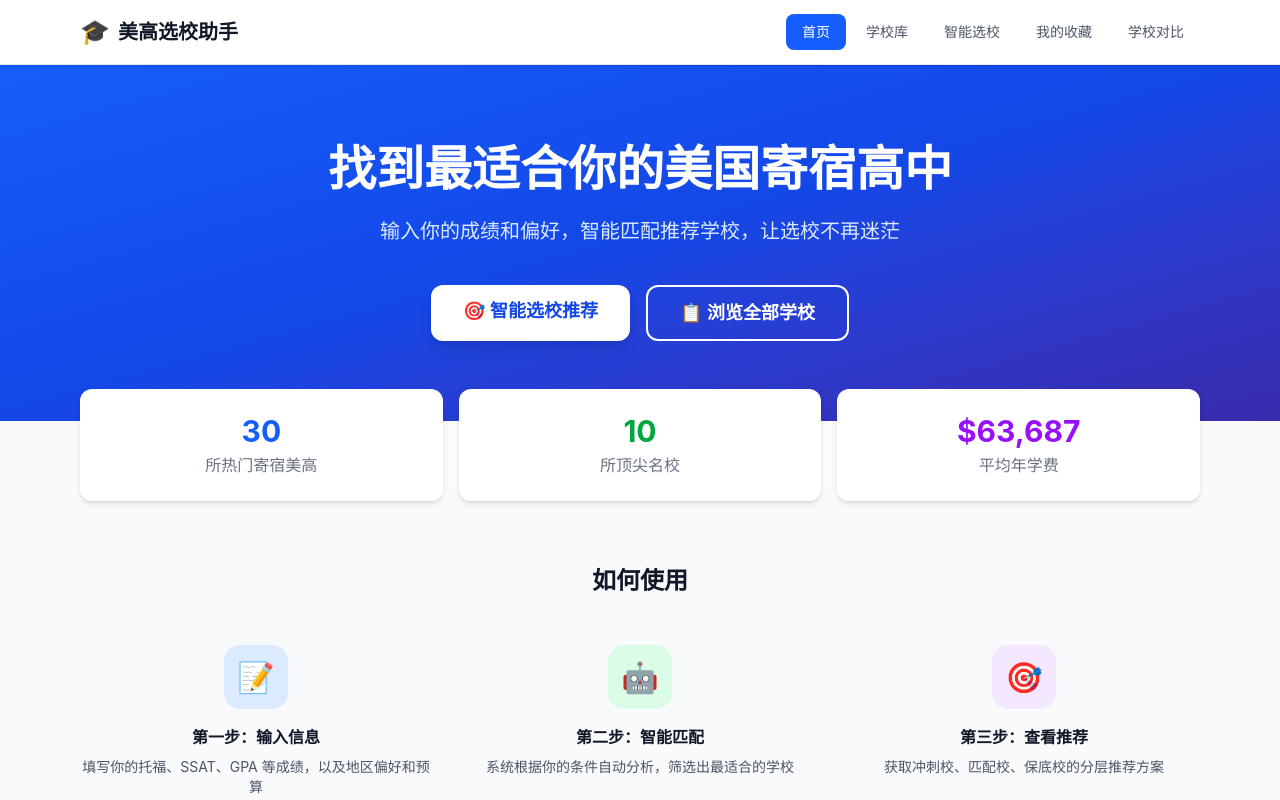
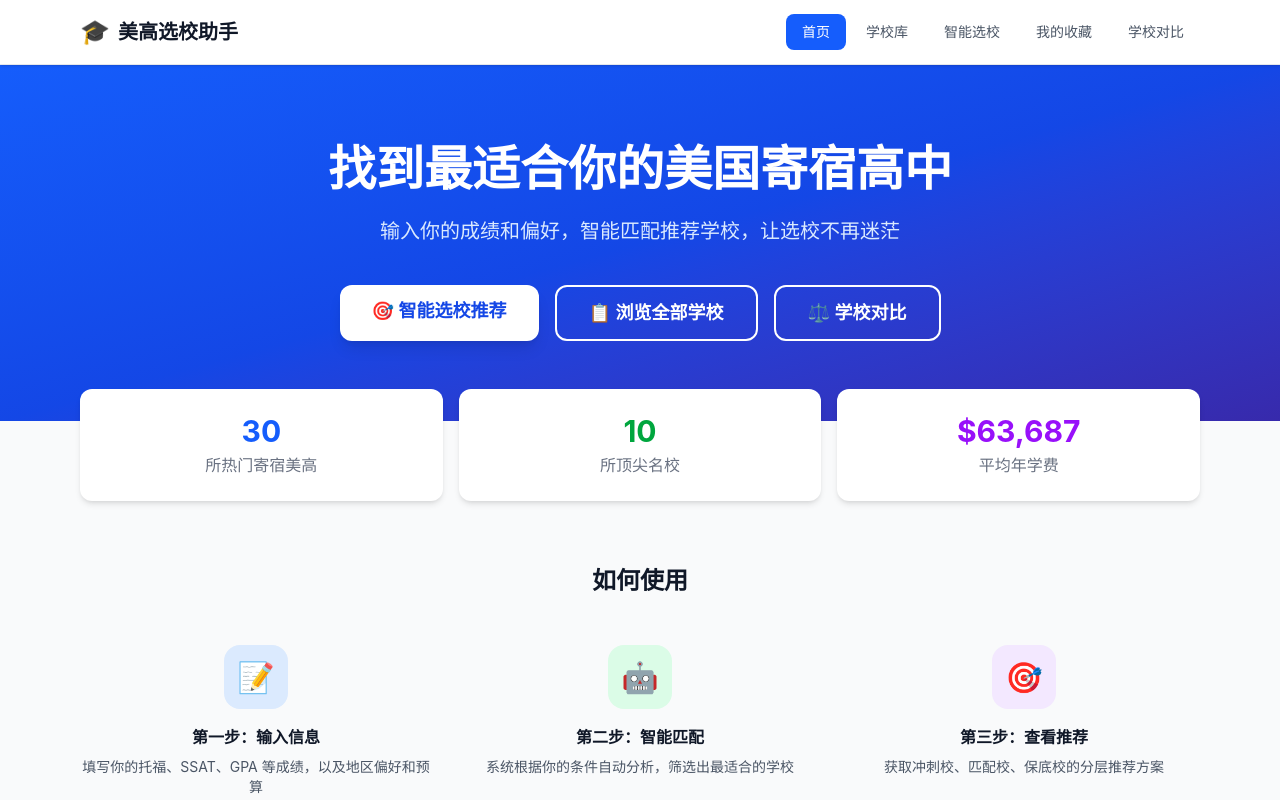
Before and after one commit to Hshyyy/meigao-helper, a React (Vite) app: page / in a window 1280 px wide. Shown: the top 800 px of the page. Built offline with nearby package versions, Linux system fonts and the light colour scheme.

Commit message:
首页增加学校对比入口按钮

```diff
--- a/src/pages/Home.tsx
+++ b/src/pages/Home.tsx
@@ -33,6 +33,12 @@ export default function Home() {
               className="border-2 border-white text-white px-8 py-3 rounded-xl font-semibold text-lg hover:bg-white/10 transition-colors no-underline"
             >
               📋 浏览全部学校
+            </Link>
+            <Link
+              to="/compare"
+              className="border-2 border-white text-white px-8 py-3 rounded-xl font-semibold text-lg hover:bg-white/10 transition-colors no-underline"
+            >
+              ⚖️ 学校对比
             </Link>
           </div>
         </div>
```
